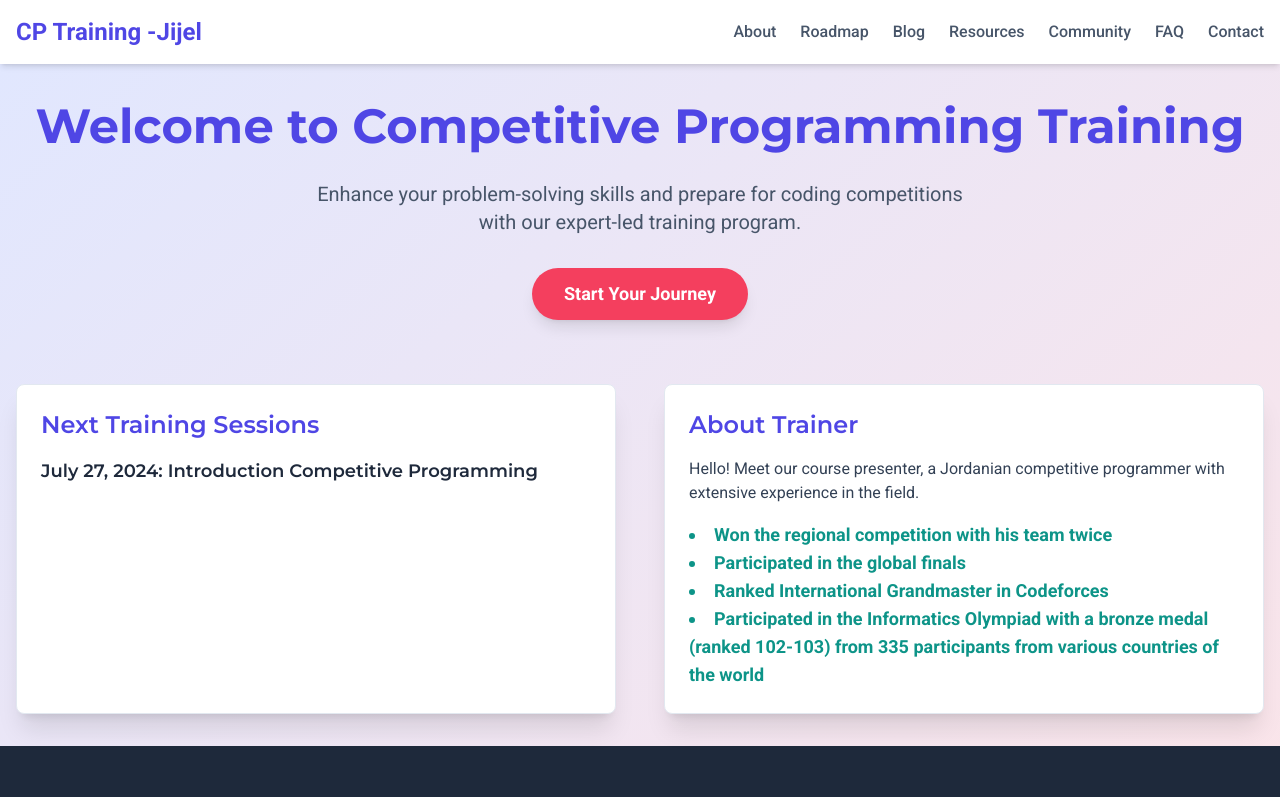
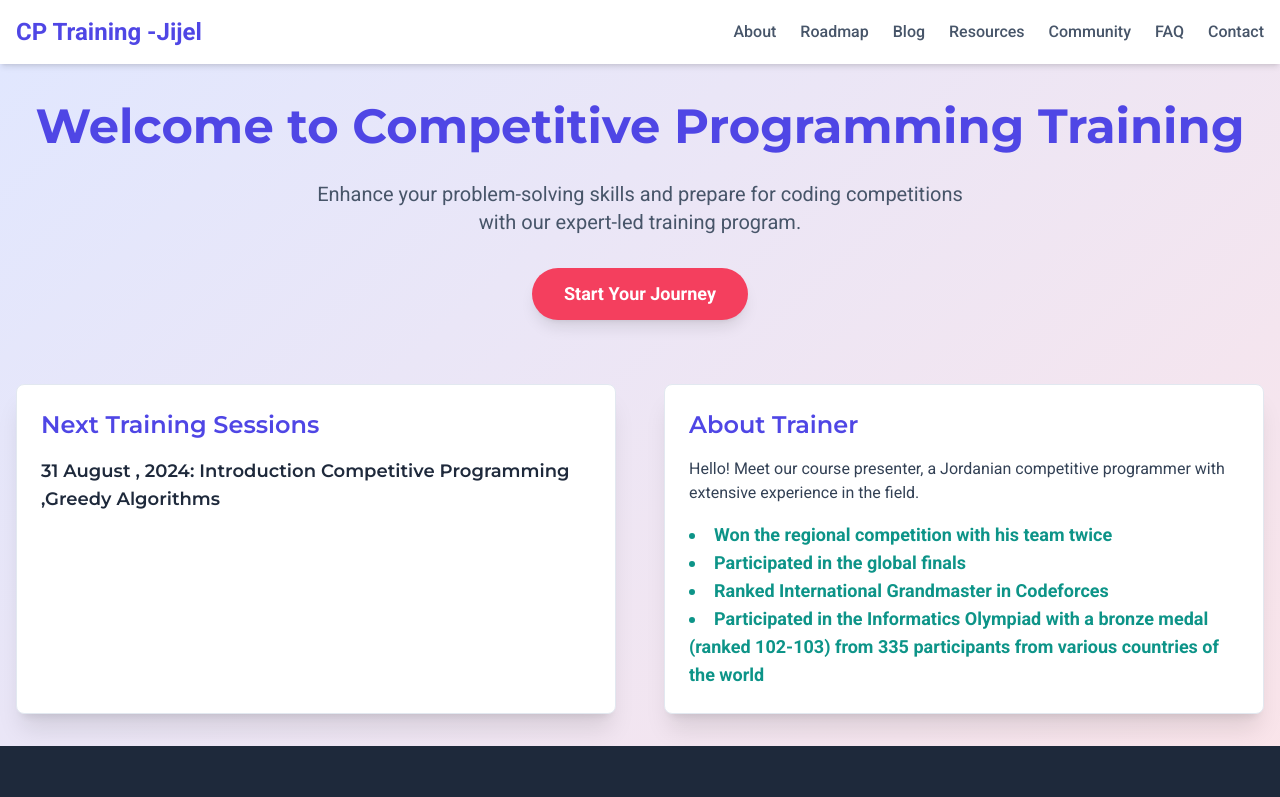
Before and after one commit to abderrahmane-18/competitive-programming-trainning, a Vue app: page / in a window 1280 px wide. Shown: the top 797 px of the page. Built offline with nearby package versions, Linux system fonts and the light colour scheme; the HTML template or start-up script is replaced by a standard one.

Commit message:
fix home

```diff
--- a/src/views/Home.vue
+++ b/src/views/Home.vue
@@ -26,7 +26,8 @@
         <ul>
           <li class="mb-4">
             <h3 class="text-lg font-semibold mb-1 text-neutral-800">
-              July 27, 2024: Introduction Competitive Programming
+              31 August , 2024: Introduction Competitive Programming ,Greedy
+              Algorithms
             </h3>
           </li>
         </ul>
```
